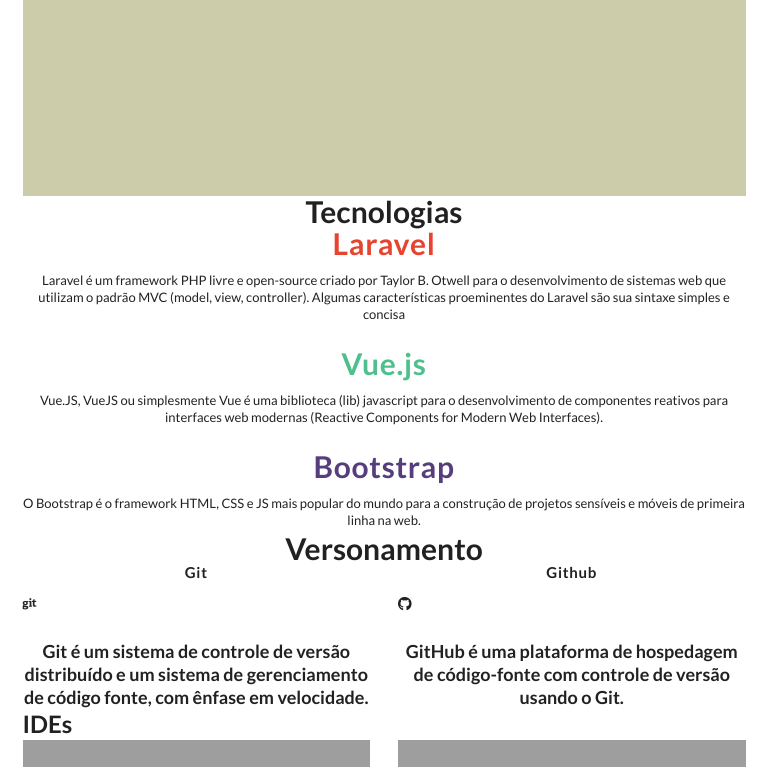
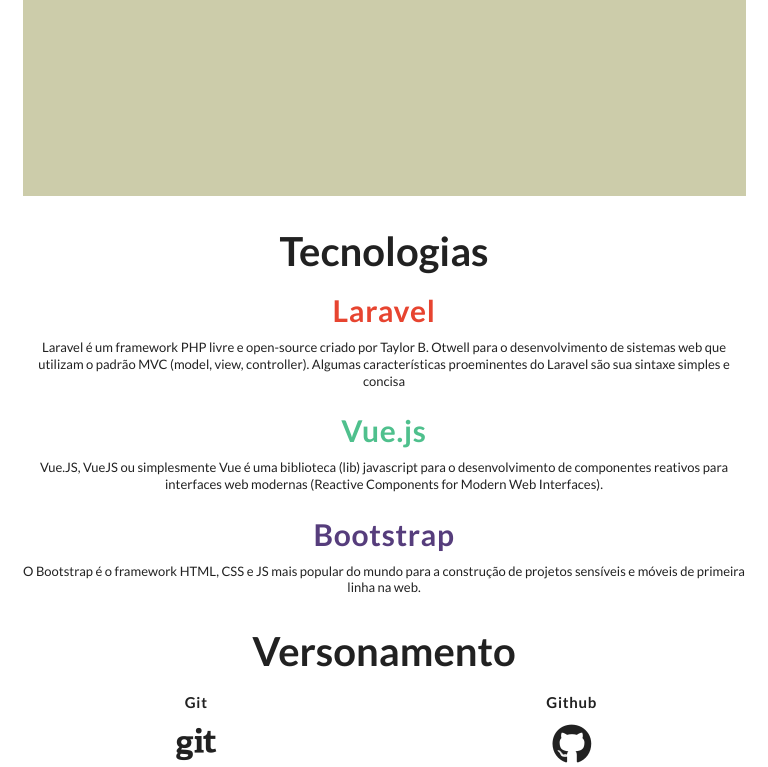
Before and after one commit to valdeircesconeto/fanpage_auditorium, a PHP site: page / in a window 768 px wide. Shown: the part 204-971 px from the top of the page. Run offline with PHP 8.4, Linux system fonts and the light colour scheme; some libraries are stand-ins or nearby versions; grey boxes are pictures that could not be loaded.

Commit message:
erro modo tablet

```diff
--- a/src/site/globals/style-tecnologia-ferramentas.css
+++ b/src/site/globals/style-tecnologia-ferramentas.css
@@ -27,6 +27,7 @@
   }
   .ui.center.aligned.header.title-principal {
     font-size: 40px;
+    margin: 30px 0 20px 0;
   }
   .laravel, .vue, .bootstrap {
     font-size: 30px;
@@ -47,7 +48,7 @@
     margin-bottom: 5px;
   }
   .ui.center.aligned.header.title-principal {
-    font-size: 30px;
+    font-size: 40px;
   }
 }
 
--- a/src/site/globals/style-versonamento.css
+++ b/src/site/globals/style-versonamento.css
@@ -5,12 +5,35 @@
 /*Small*/
 
 @media screen and (max-width: 768px) {
+  .git, .github{
+    font-size: 40px;
+    display: flex;
+    align-items: center;
+    justify-content: center;
+  }
+  .ui.center.aligned.header.versonamento{
+    font-weight: lighter;
+    margin-bottom: 30px;
+  }
+  .ui.center.aligned.header.title-versonamento{
+    margin: 30px 0 20px 0;
+    font-size: 40px;
+  }
 
 }
 
 /*Tablet*/
 
 @media screen and (min-width: 768px) and (max-width: 991px) {
+  .git, .github{
+    font-size: 40px;
+    display: flex;
+    align-items: center;
+    justify-content: center;
+  }
+  .ui.center.aligned.header.versonamento{
+    font-weight: lighter;
+  }
 
 }
 
--- a/tasks/index.html
+++ b/tasks/index.html
@@ -46,6 +46,7 @@
       </h2>
     </div>
   </div>
+
   <div class="ui grid container">
     <div class="sixteen wide mobile sixteen wide tablet five wide computer column">
       <h4 class="ui horizontal header divider">
@@ -83,13 +84,13 @@
   <!-- Versonamento -->
   <div class="ui container">
     <div class="row">
-      <h2 class="ui center aligned header title-principal">
+      <h2 class="ui center aligned header title-versonamento">
         Versonamento
       </h2>
     </div>
   </div>
+
   <div class="ui grid container">
-    <div class="row">
     <div class="sixteen wide mobile eight wide tablet eight wide computer column">
       <h4 class="ui horizontal header divider">
           <span>Git</span>
@@ -98,11 +99,11 @@
         <i class="fa fa-git" aria-hidden="true"></i>
       </div>
       <p class="ui center aligned header versonamento">
-          Git  é um sistema de controle de versão distribuído e um sistema de gerenciamento de código fonte, com ênfase em velocidade.
+        Git é um sistema de controle de versão distribuído e um sistema de gerenciamento de código fonte, com ênfase em velocidade.
       </p>
     </div>
 
-      <div class="ui sixteen wide mobile eight wide tablet eight wide computer column">
+    <div class="sixteen wide mobile eight wide tablet eight wide computer column">
       <h4 class="ui horizontal header divider">
           <span>Github</span>
         </h4>
@@ -114,8 +115,7 @@
       </p>
     </div>
   </div>
-  </div>
-  </div>
+
   <!--end Versonamento-->
 
   <!-- ##################################### IDEs ###########################-->
@@ -128,10 +128,10 @@
     <div class="ui grid">
       <div class="row">
         <div class="ui sixteen wide mobile eight wide tablet eight wide computer column">
-          <img src="../img/vim-media.png" alt="Editor Vim">
+
         </div>
         <div class="ui sixteen wide mobile eight wide tablet eight wide computer column">
-          <img src="../img/atom-media.png" alt="ide Atom">
+
         </div>
       </div>
     </div>
```
Lines whose indentation alone changed are shown as unchanged.
